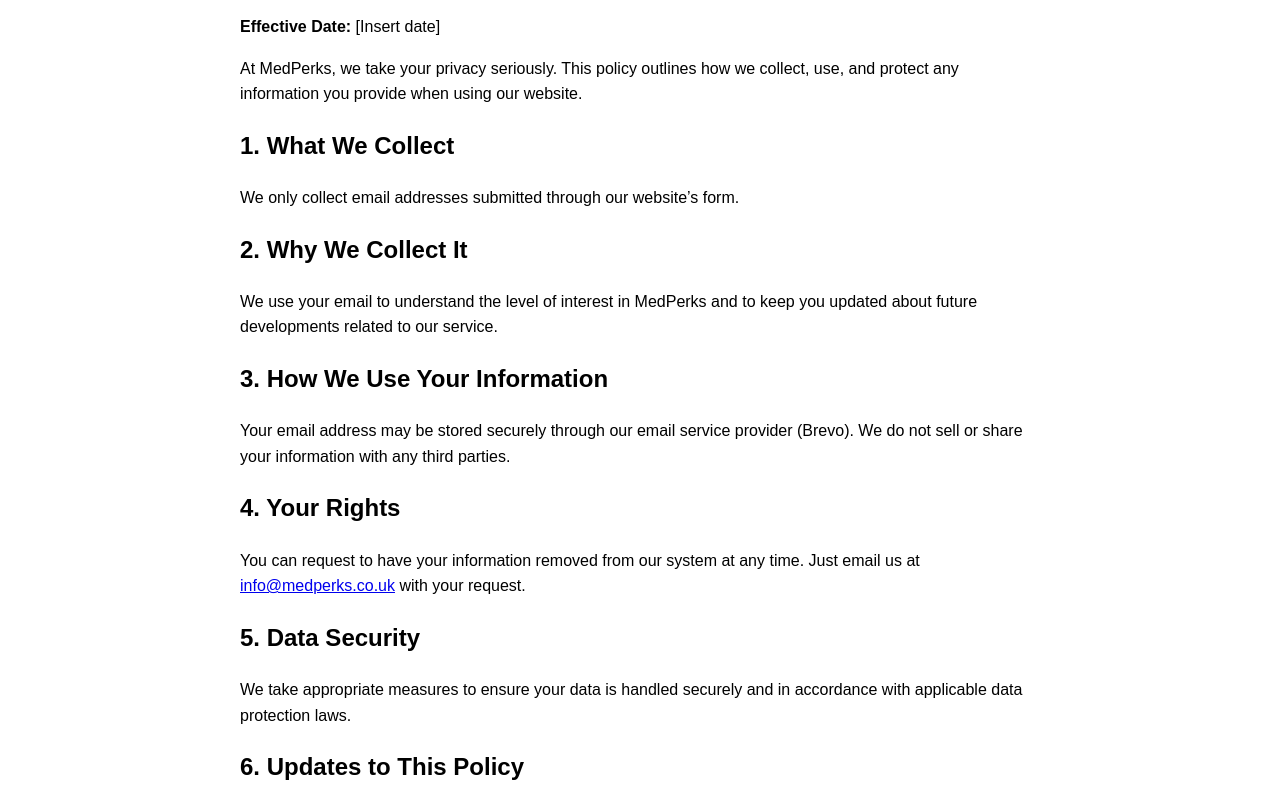
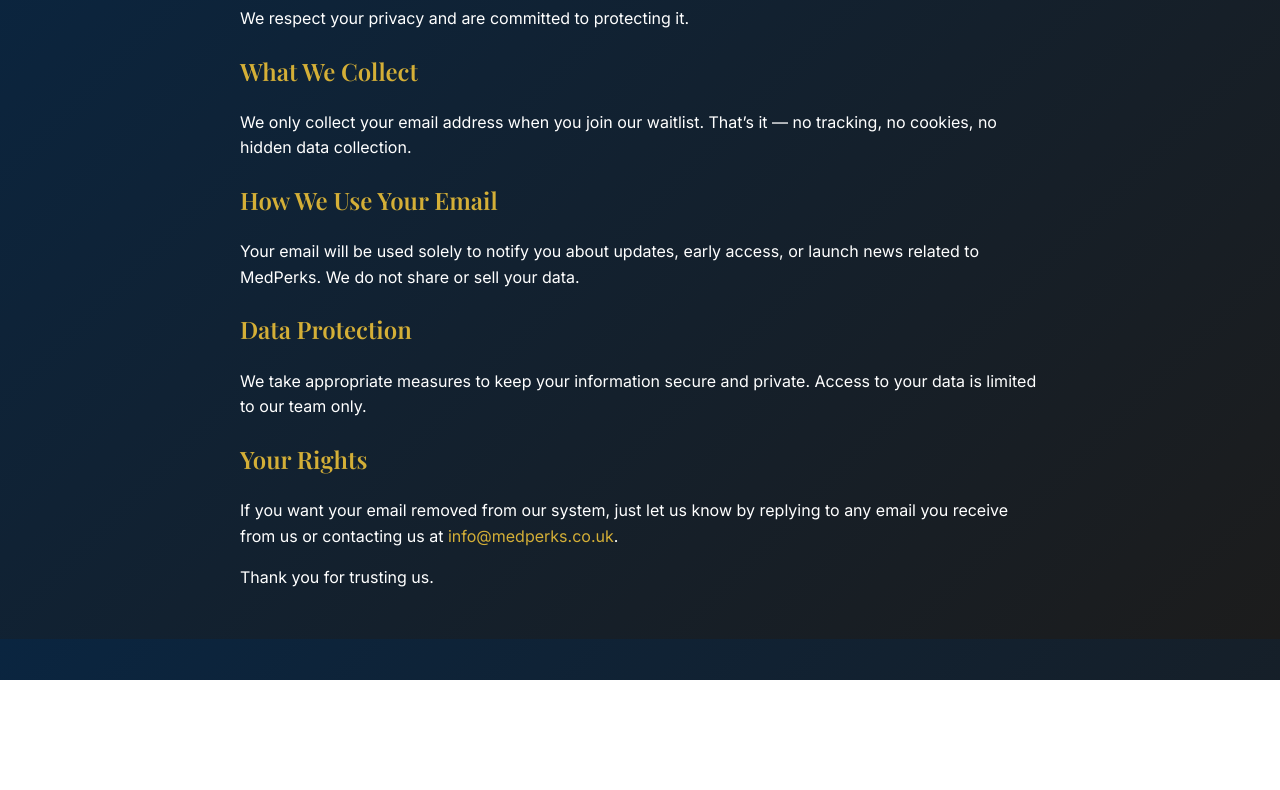
Before and after one commit to LFound/MedPerk-coming-soon, a website: page privacy-policy.html in a window 1280 px wide. Shown: the part 120-910 px from the top of the page. After the commit the page ends 800 px from the top, so only its background shows below. Drawn offline with nearby package versions, Linux system fonts and the light colour scheme.

Commit message:
Update privacy-policy.html

```diff
--- a/privacy-policy.html
+++ b/privacy-policy.html
@@ -1,49 +1,65 @@
 <!DOCTYPE html>
 <html lang="en">
 <head>
-  <meta charset="UTF-8">
-  <meta name="viewport" content="width=device-width, initial-scale=1">
-  <title>Privacy Policy - MedPerks</title>
+  <meta charset="UTF-8" />
+  <meta name="viewport" content="width=device-width, initial-scale=1.0"/>
+  <title>Privacy Policy – MedPerks</title>
+  <link href="https://fonts.googleapis.com/css2?family=Playfair+Display:wght@600&family=Inter:wght@400&display=swap" rel="stylesheet">
   <style>
+    :root {
+      --primary-color: #0A2540;
+      --secondary-color: #D4AF37;
+      --text-color: #ffffff;
+      --button-hover: #B8860B;
+    }
+
     body {
-      font-family: Arial, sans-serif;
-      padding: 40px;
+      margin: 0;
+      padding: 2rem;
+      font-family: 'Inter', sans-serif;
+      background: linear-gradient(135deg, #0A2540, #1C1C1C);
+      color: var(--text-color);
+      line-height: 1.6;
+    }
+
+    h1, h2 {
+      font-family: 'Playfair Display', serif;
+      color: var(--secondary-color);
+    }
+
+    a {
+      color: var(--secondary-color);
+      text-decoration: none;
+    }
+
+    a:hover {
+      text-decoration: underline;
+    }
+
+    .container {
       max-width: 800px;
       margin: auto;
-      line-height: 1.6;
-    }
-    h1 {
-      color: #333;
     }
   </style>
 </head>
 <body>
+  <div class="container">
+    <h1>Privacy Policy</h1>
+    <p>We respect your privacy and are committed to protecting it.</p>
 
-  <h1>Privacy Policy</h1>
-  <p><strong>Effective Date:</strong> [Insert date]</p>
+    <h2>What We Collect</h2>
+    <p>We only collect your email address when you join our waitlist. That’s it — no tracking, no cookies, no hidden data collection.</p>
 
-  <p>At MedPerks, we take your privacy seriously. This policy outlines how we collect, use, and protect any information you provide when using our website.</p>
+    <h2>How We Use Your Email</h2>
+    <p>Your email will be used solely to notify you about updates, early access, or launch news related to MedPerks. We do not share or sell your data.</p>
 
-  <h2>1. What We Collect</h2>
-  <p>We only collect email addresses submitted through our website’s form.</p>
+    <h2>Data Protection</h2>
+    <p>We take appropriate measures to keep your information secure and private. Access to your data is limited to our team only.</p>
 
-  <h2>2. Why We Collect It</h2>
-  <p>We use your email to understand the level of interest in MedPerks and to keep you updated about future developments related to our service.</p>
+    <h2>Your Rights</h2>
+    <p>If you want your email removed from our system, just let us know by replying to any email you receive from us or contacting us at <a href="mailto:info@medperks.co.uk">info@medperks.co.uk</a>.</p>
 
-  <h2>3. How We Use Your Information</h2>
-  <p>Your email address may be stored securely through our email service provider (Brevo). We do not sell or share your information with any third parties.</p>
-
-  <h2>4. Your Rights</h2>
-  <p>You can request to have your information removed from our system at any time. Just email us at <a href="mailto:info@medperks.co.uk">info@medperks.co.uk</a> with your request.</p>
-
-  <h2>5. Data Security</h2>
-  <p>We take appropriate measures to ensure your data is handled securely and in accordance with applicable data protection laws.</p>
-
-  <h2>6. Updates to This Policy</h2>
-  <p>We may update this policy from time to time. Any changes will be reflected on this page.</p>
-
-  <h2>7. Contact Us</h2>
-  <p>If you have any questions about this policy or how your data is handled, feel free to contact us at <a href="mailto:info@medperks.co.uk">info@medperks.co.uk</a>.</p>
-
+    <p>Thank you for trusting us.</p>
+  </div>
 </body>
 </html>
```
